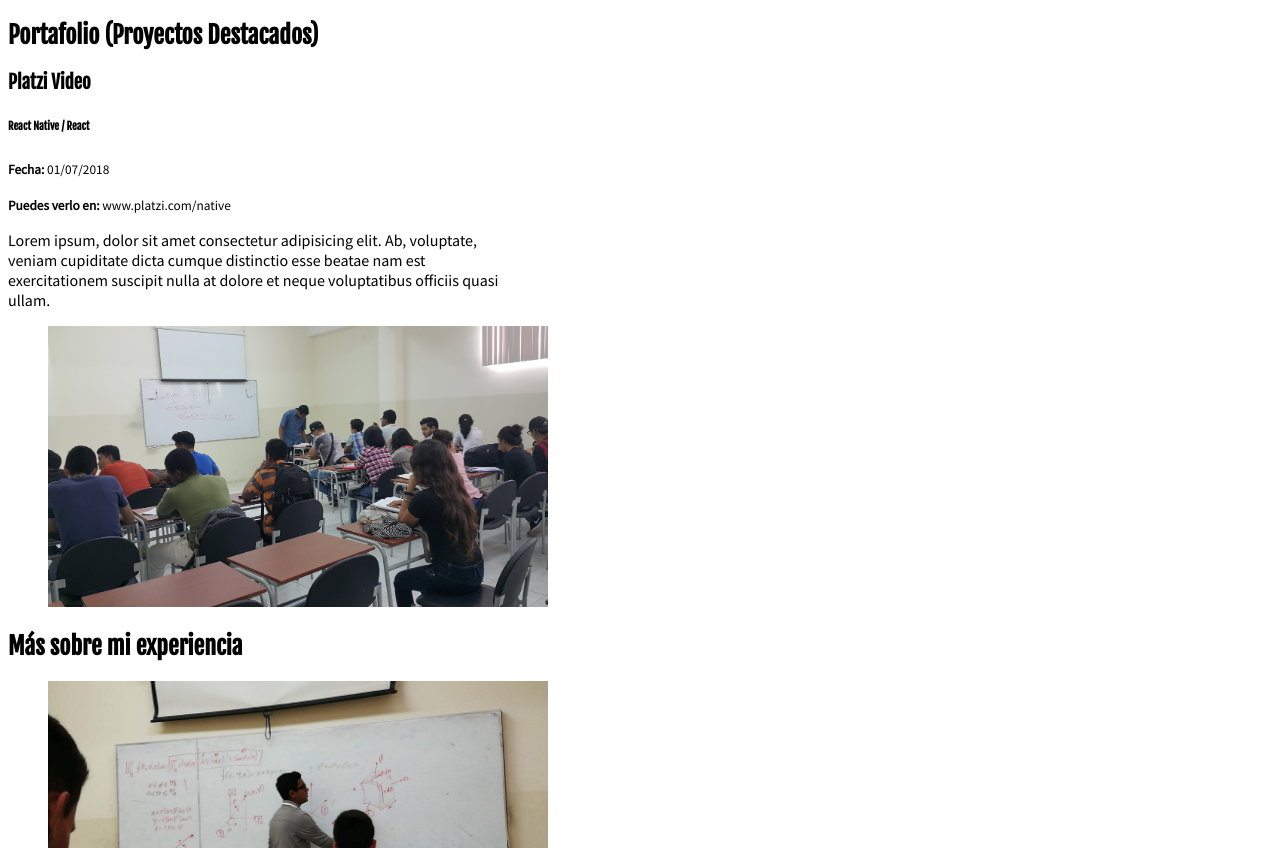
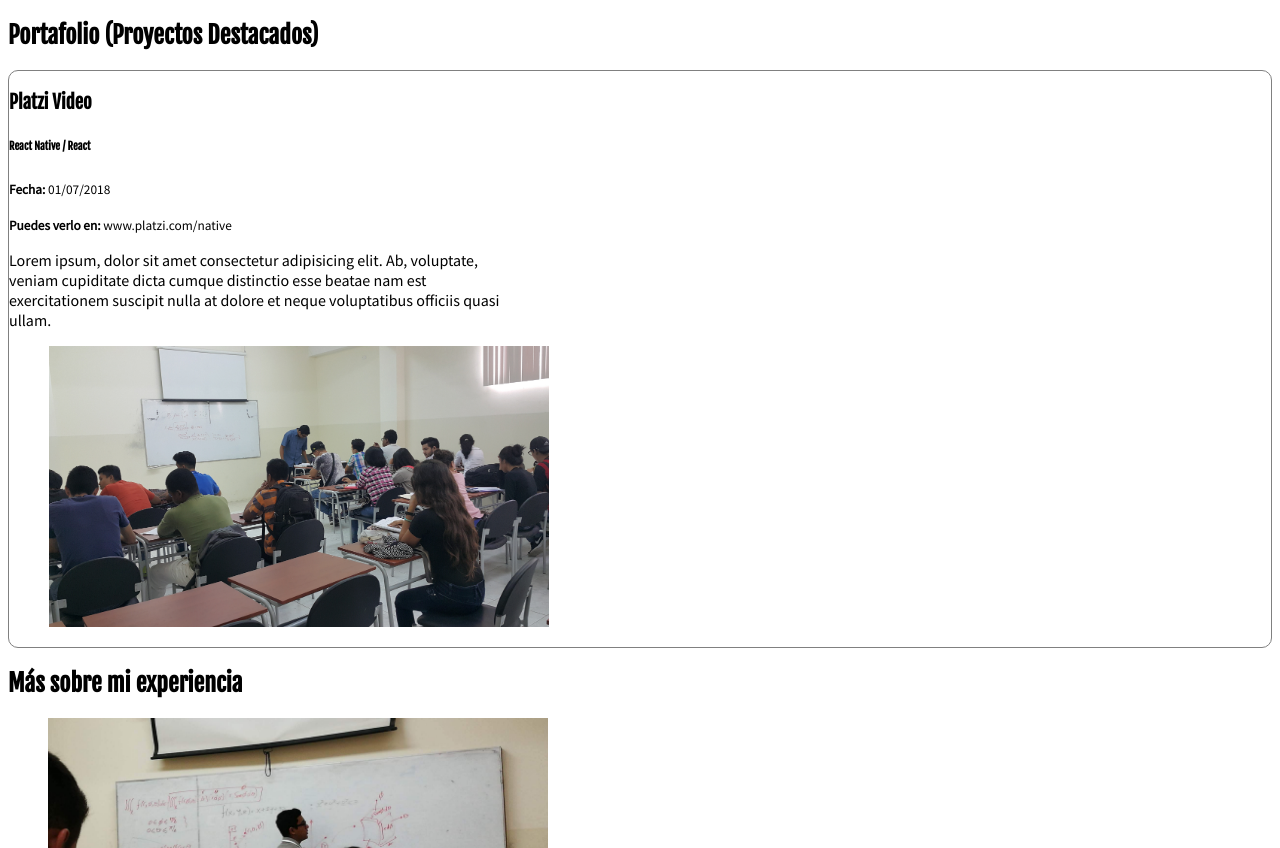
Before and after one commit to PaxAuz15/portfolio, a plain HTML site: page index.html in a window 1280 px wide. Shown: the part 512-1360 px from the top of the page. Drawn offline with Linux system fonts and the light colour scheme.

Commit message:
feat: add border on articles
course: Desarrollo Web Online
cap: 22

```diff
--- a/css/styles.css
+++ b/css/styles.css
@@ -49,6 +49,24 @@ h1 {
     color: #026fff;
 }
 
+.project {
+    /* border-top: 10px solid red;
+    border-right: 10px solid green;
+    border-left: 10px solid orange;
+    border-bottom: 10px solid pink; */
+    /* border-top-color: red;
+    border-width: 15px;
+    border-style: solid; */
+    border: 1px solid gray;
+    border-radius: 10px;
+
+    /* border-radios separado */
+    /* border-top-left-radius: 10px;
+    border-top-right-radius: 10px;
+    border-bottom-left-radius: 10px;
+    border-bottom-right-radius: 10px; */
+}
+
 .project-details {
     width: 500px;
 }
@@ -67,5 +85,4 @@ h1 {
 .header a {
     color: white;
     text-decoration: none; /*ningun estilo (quitar subrayado de los links)*/
-
 }
```
